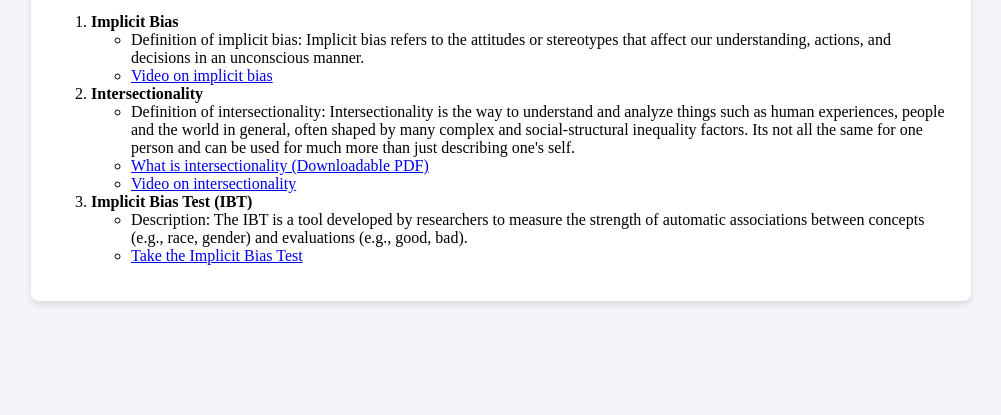
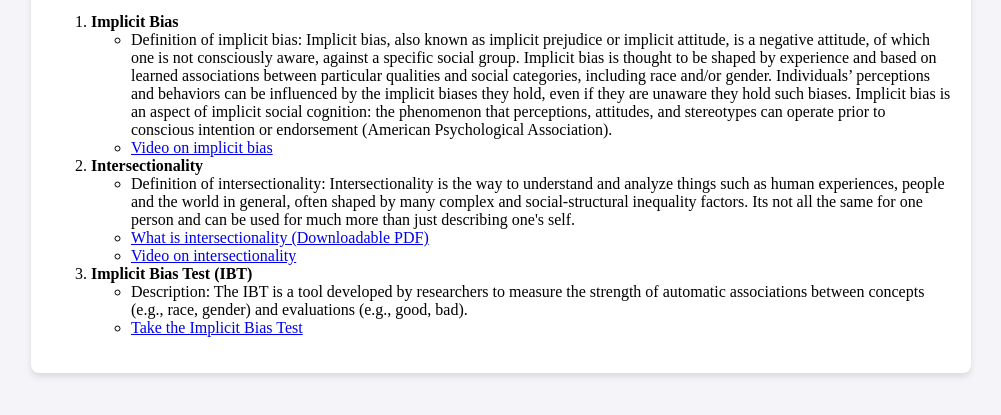
Before and after one commit to gjschmidt9/lis500-project2, a plain HTML site: page library.html in a window 1280 px wide. Shown: the part 193-608 px from the top of the page, without its empty margins (139-1140 px from the left). Drawn offline with Linux system fonts and the light colour scheme.

Commit message:
Update library.html
definition fixes

```diff
--- a/library.html
+++ b/library.html
@@ -24,7 +24,10 @@
             <li>
               <strong>Implicit Bias</strong>
               <ul>
-                <li>Definition of implicit bias: Implicit bias refers to the attitudes or stereotypes that affect our understanding, actions, and decisions in an unconscious manner.</li>
+                <li>Definition of implicit bias:
+Implicit bias, also known as implicit prejudice or implicit attitude, is a negative attitude, of which one is not consciously aware, against a specific social group.
+
+Implicit bias is thought to be shaped by experience and based on learned associations between particular qualities and social categories, including race and/or gender. Individuals’ perceptions and behaviors can be influenced by the implicit biases they hold, even if they are unaware they hold such biases. Implicit bias is an aspect of implicit social cognition: the phenomenon that perceptions, attitudes, and stereotypes can operate prior to conscious intention or endorsement (American Psychological Association).</li>
                 <li><a href="https://youtu.be/OoBvzI-YZf4?feature=shared" target="_blank">Video on implicit bias</a></li>
               </ul>
             </li>
```
